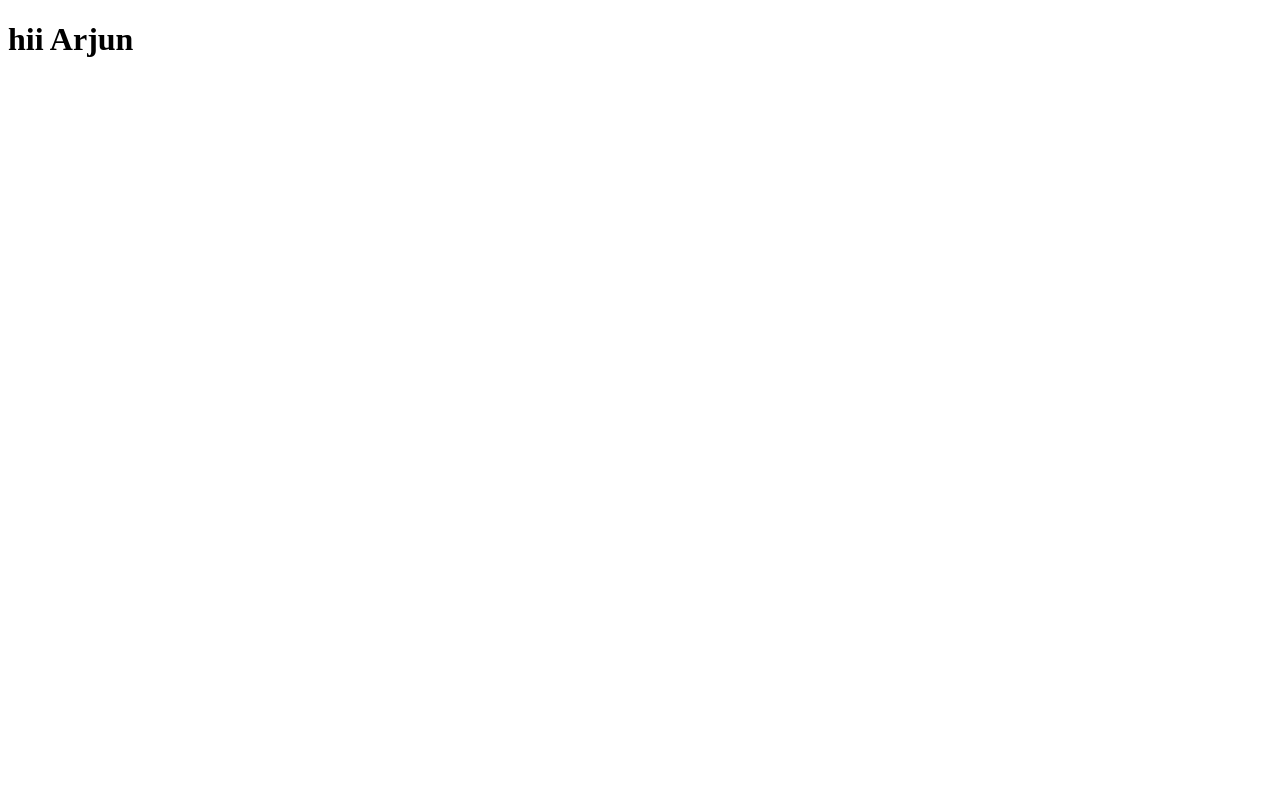
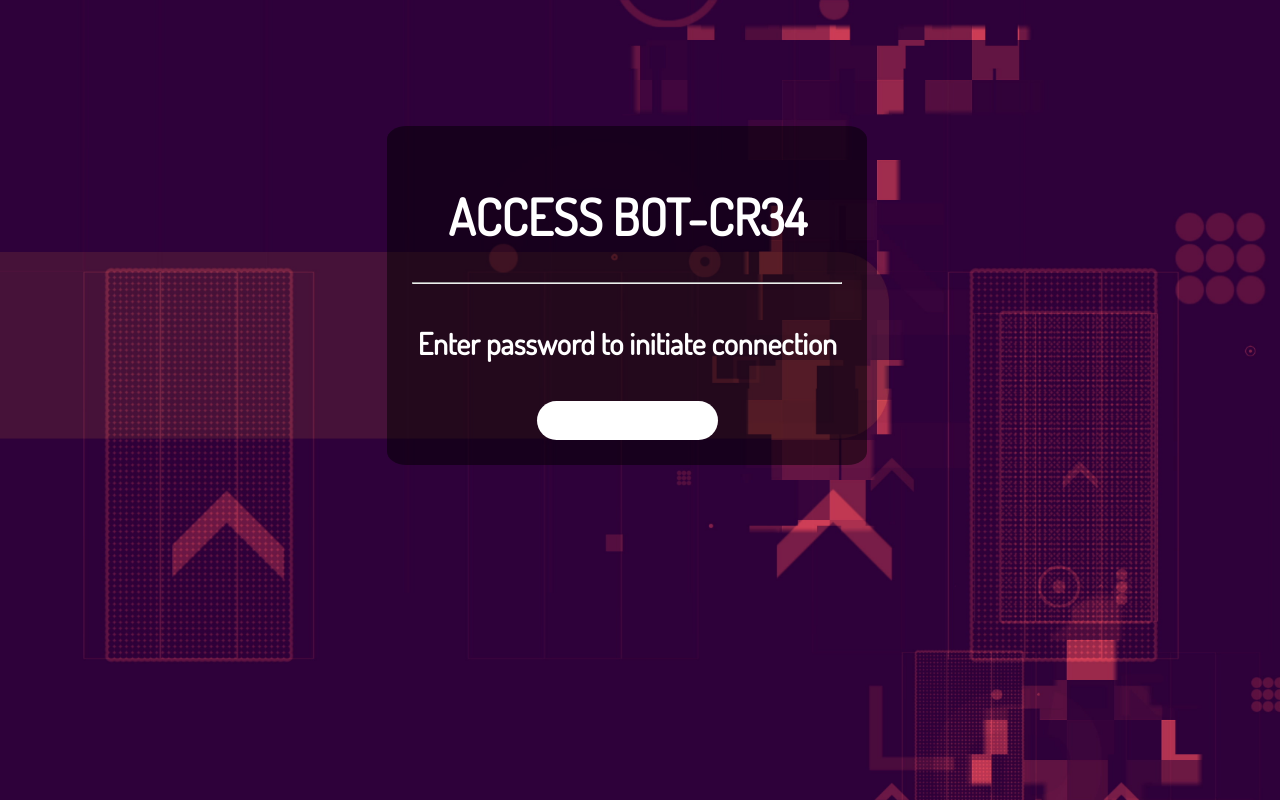
Before and after one commit to AJaxRUN/BipedRobot, a React app: page / in a window 1280 px wide. Built offline with nearby package versions, Linux system fonts and the light colour scheme.

Commit message:
Basic structure

```diff
--- /dev/null
+++ b/Components/Login/login.js
@@ -0,0 +1,22 @@
+import React, {Component} from 'react'
+import ReactDOM from 'react-dom'
+import '../../assets/css/login.css'
+
+class Login extends Component {
+    changeHandler = (event) => {
+        if(event.target.value === "arjun")
+            alert("Success!!");
+    }
+    render = () => {
+        return(
+            <div className="container">
+                <div className="content">
+                    <h1 style={{fontSize:50}}>ACCESS BOT-CR34</h1><hr />
+                    <h4 style={{fontSize:30}}>Enter password to initiate connection</h4>
+                    <input type="password" onChange={this.changeHandler}></input>
+                </div>
+            </div>
+        );
+    }
+}
+export default Login;
--- /dev/null
+++ b/assets/css/index.css
@@ -0,0 +1,13 @@
+html {
+    height: 100%;
+    background: url("../images/bg.jpeg");
+    background-position: center;
+    background-repeat: no-repeat;
+    background-size: cover;
+    /* background:rgba(21, 27, 84,1); */
+    font-family: 'Dosis', sans-serif;
+    color: white;
+    margin: 0;
+    width: 100%;
+
+}
--- /dev/null
+++ b/assets/css/login.css
@@ -0,0 +1,32 @@
+.container {
+    margin-top: 10%;
+    margin-left: 30%;
+    width: 34%;
+    background-color: rgba(0,0,0,0.5);
+    padding: 2%;
+    border-radius: 4%;
+}
+.content {
+    text-align: center;
+    width: auto;
+    margin:auto;
+}
+
+input {
+    /* border-radius: 10%; */
+    color:black;
+    font-size: xx-large;
+    height: 30px;
+    resize: none;
+    width: 40%;
+    background-color: rgb(255, 255, 255);
+    padding: 1%;
+    text-align: center;
+    border-radius: 50px;
+    border:none;
+}
+
+input:focus {
+    /* border-radius: 50px; */
+    border: none;
+  }
--- a/src/index.html
+++ b/src/index.html
@@ -4,9 +4,10 @@
         <title>
             Biped Robot
         </title>
+        <link rel="stylesheet" type="text/css" href="../assets/css/index.css">
+        <link href="https://fonts.googleapis.com/css?family=Dosis&display=swap" rel="stylesheet">
     </head>
     <body>
         <div id="App"></div>
-        <!-- <script src="./index.js"></script> -->
     </body>
 </html>
--- a/src/index.js
+++ b/src/index.js
@@ -1,13 +1,5 @@
 import React, {Component} from 'react'
 import ReactDOM from 'react-dom'
+import Login from '../Components/Login/login'
 
-class App extends Component {
-    some = "hii"
-    render = () => {
-        return(
-            <h1>{this.some} Arjun</h1>
-        );
-    }
-}
-export default App;
-ReactDOM.render(<App />, document.getElementById("App"));
+ReactDOM.render(<Login />, document.getElementById("App"));
```
Also changed, not shown: assets/images/bg.jpeg (added).
